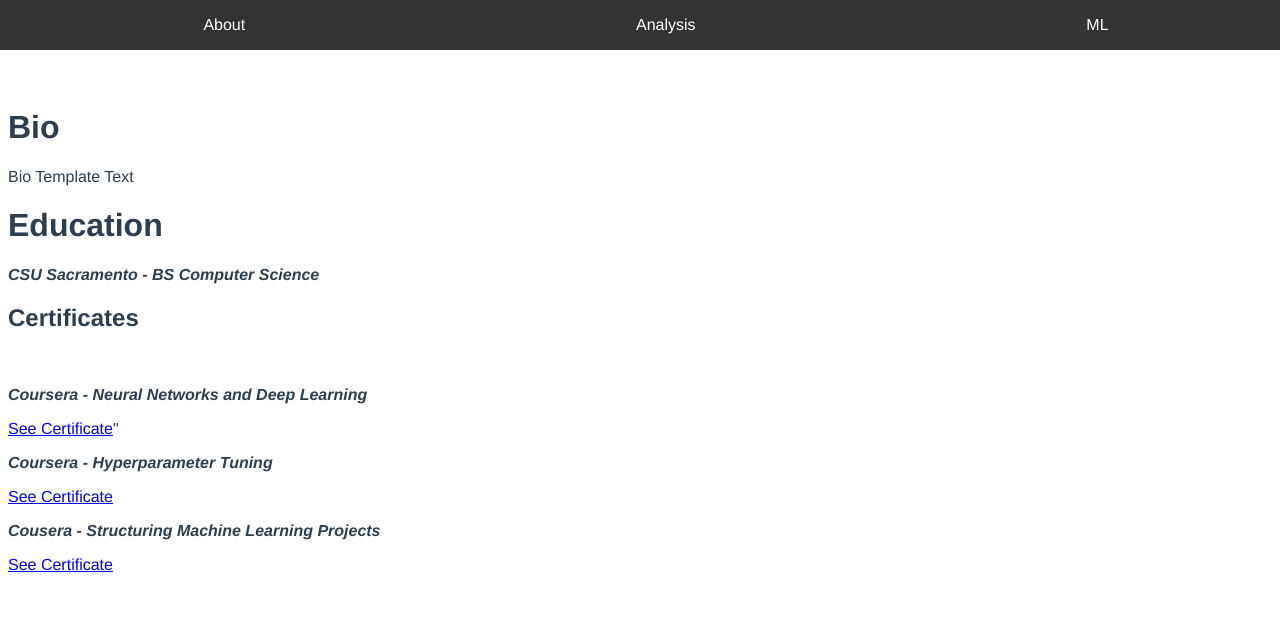
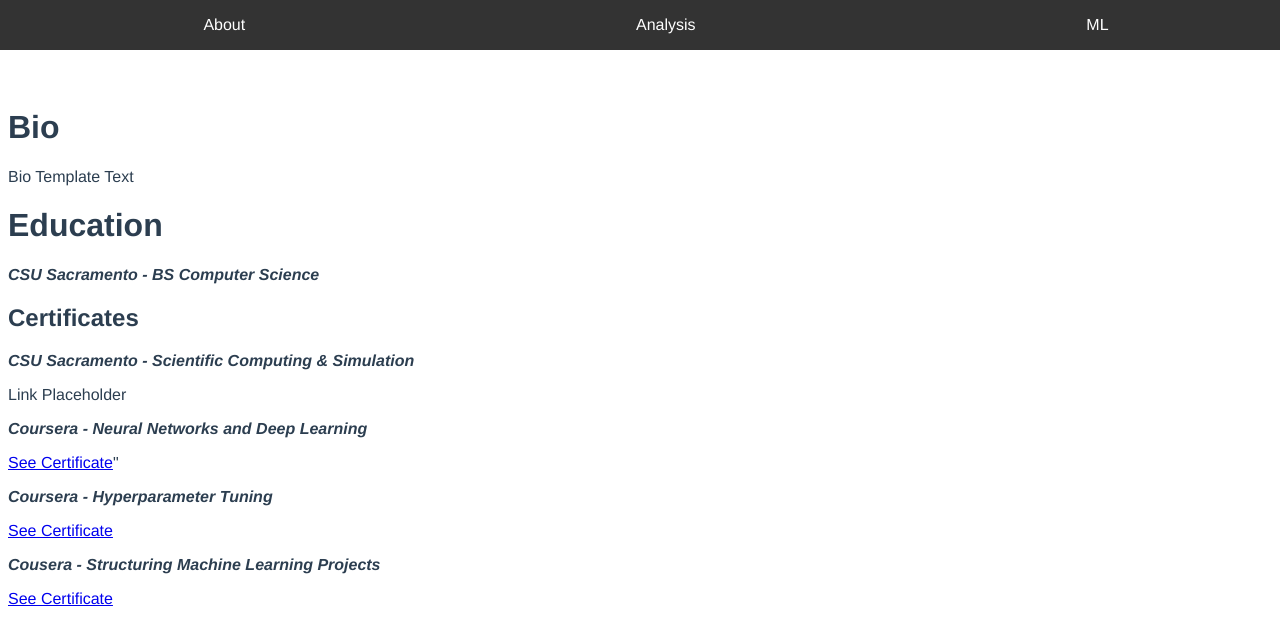
Before and after one commit to ceapf/ceapf.github.io, a Vue app: page / in a window 1280 px wide. Shown: the top 644 px of the page. Built offline with nearby package versions, Linux system fonts and the light colour scheme.

Commit message:
Edited about page

```diff
--- a/src/views/AboutPage.vue
+++ b/src/views/AboutPage.vue
@@ -6,15 +6,14 @@
       <p><b><i>CSU Sacramento - BS Computer Science </i></b></p>
 
       <h2>Certificates</h2>
-      <br>
+      <p><b><i>CSU Sacramento - Scientific Computing & Simulation</i></b></p>
+      <p>Link Placeholder</p>
       <p><b><i>Coursera - Neural Networks and Deep Learning</i></b></p>
-      <a href="https://coursera.org/verify/X8QLS289WEBX">See Certificate</a>"
-      <br>
+      <a href="https://coursera.org/verify/X8QLS289WEBX" target="_blank">See Certificate</a>"
       <p><b><i>Coursera - Hyperparameter Tuning</i></b></p>
-      <a href="https://coursera.org/verify/HJ6REVMR4ARQ">See Certificate</a>
-      <br>
+      <a href="https://coursera.org/verify/HJ6REVMR4ARQ" target="_blank">See Certificate</a>
       <p><b><i>Cousera - Structuring Machine Learning Projects</i></b></p>
-      <a href="https://coursera.org/verify/9MPSG537USW5">See Certificate</a>
+      <a href="https://coursera.org/verify/9MPSG537USW5" target="_blank">See Certificate</a>
 
     </div>
   </template>
```
